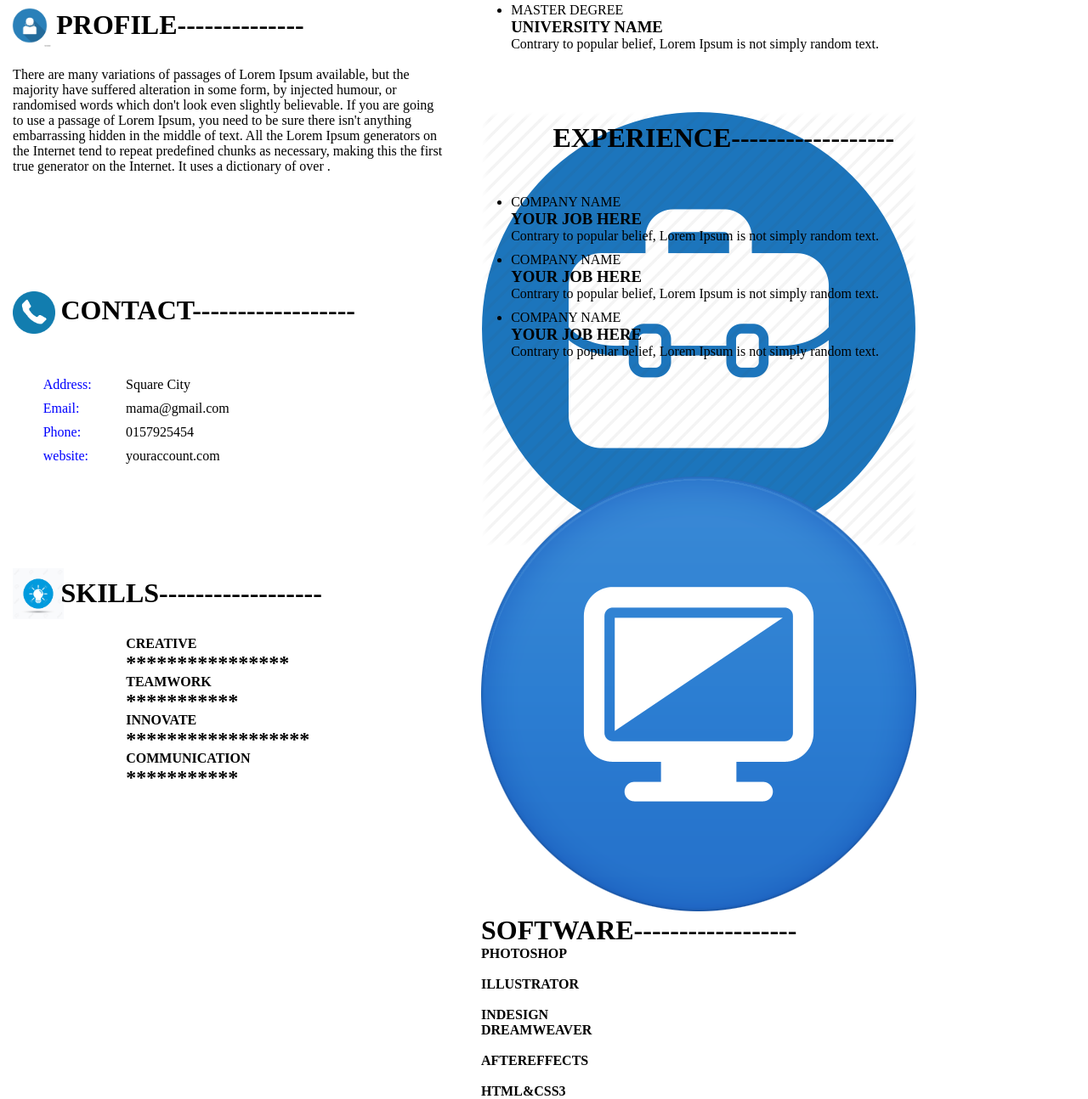
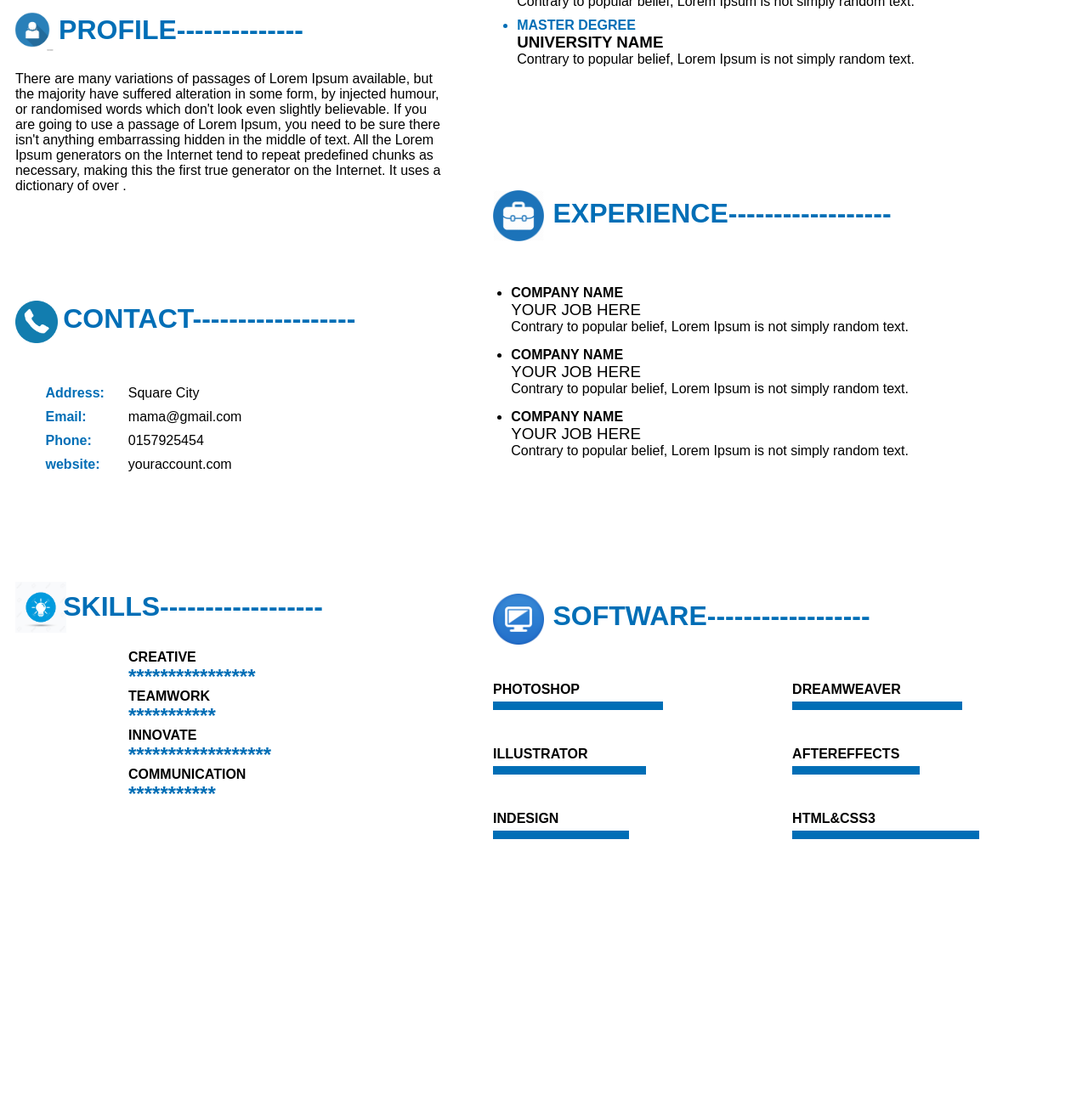
Before and after one commit to sazzadhrz/Exam_1, a plain HTML site: page index.html in a window 1280 px wide. Shown: the part 309-1603 px from the top of the page at 85% size. After the commit the page ends 1420 px from the top, so only its background shows below. Drawn offline with Linux system fonts and the light colour scheme.

Commit message:
Update style.css

```diff
--- a/style.css
+++ b/style.css
@@ -1,11 +1,9 @@
-/*body{
-	margin: 0;
-	padding: 0;
-}*/
 
 *{
 	margin: 0;
 	padding: 0;
+	font-family: Arial;
+	width: auto;
 }
 
 .left{
@@ -15,6 +13,7 @@
 	float: left;
 	padding: 10px;
 	position: relative;
+	padding-left: 1%;
 }
 
 .intro{
@@ -28,22 +27,21 @@
 	height: 100px;
 	width: auto;
 	position: absolute;
-	top: 22%;
+	top: 28%;
 	left: 50%;
 	transform: translate(-50%, -50%);
 }
 
 .intro h1{
-	/*text-align: center;*/
 	position: absolute;
-	top: 67%;
+	top: 75%;
 	left: 50%;
 	transform: translate(-50%, -50%);
 }
 
 #intro_h{
 	position: absolute;
-	top: 54%;
+	top: 61%;
 	left: 50%;
 	transform: translate(-50%, -50%);
 	font-weight: normal;
@@ -51,7 +49,7 @@
 
 .intro h4{
 	position: absolute;
-	top: 77%;
+	top: 85%;
 	left: 50%;
 	transform: translate(-50%, -50%);
 	font-size: 13px;
@@ -61,8 +59,8 @@
 	/*border: 2px solid green;*/
 	height: 23%;
 	position: relative;
+	margin-top: 3%;
 }
-
 .profile img{
 	height: 50px;
 	width: auto;
@@ -73,14 +71,8 @@
 	position: absolute;
 	top: 2%;
 	left: 11%;
+	color: #006EB6;
 }
-
-/*.profile hr{
-	position: absolute;
-	top: 5%;
-	left: 11%;
-	color: red;
-}*/
 
 .profile p{
 	position: absolute;
@@ -94,6 +86,7 @@
 	height: 23%;
 	position: relative;
 	margin: 10px 0px;
+	margin-top: 3%;
 }
 
 .contact img{
@@ -108,6 +101,7 @@
 	position: absolute;
 	top: 3%;
 	left: 12%;
+	color: #006EB6;
 }
 
 .contact ul{
@@ -122,7 +116,8 @@
 	position: absolute;
 	top: 30%;
 	left: 6%;
-	color: blue;
+	color: #006EB6;
+	font-weight: bold;
 }
 
 #details{
@@ -135,6 +130,7 @@
 	/*border: 2px solid green;*/
 	height: 26%;
 	position: relative;
+	margin-top: 3%;
 }
 
 .skills img{
@@ -148,12 +144,17 @@
 	position: absolute;
 	top: 3%;
 	left: 12%;
+	color: #006EB6;
 }
 
 .skill_h{
 	position: absolute;
 	top: 22%;
 	left: 27%;
+}
+
+.skill_h h2{
+	color: #006EB6;
 }
 
 .right{
@@ -166,55 +167,165 @@
 
 .education{
 	/*border: 2px solid green;*/
-	height: 30%;
+	height: 36%;
 	position: relative;
+}
+
+.education img{
+	height: 60px;
+	width: auto;
+	position: absolute;
+	top: 2%;
+	left: 2%;
 }
 
 .education h1{
 	position: absolute;
-	top: 3%;
+	top: 4%;
 	left: 12%;
+	color: #006EB6;
 }
 
 .education ul{
 	position: absolute;
 	top: 21%;
-	left: 5%;
+	left: 6%;
 }
 
 .education li{
 	margin-top: 10px;
+	color: #006EB6;
+	font-weight: bold;
 }
 
 .experience{
 	/*border: 2px solid green;*/
-	height: 30%;
+	height: 33%;
 	position: relative;
 	margin: 10px 0;
 }
 
+.experience img{
+	height: 60px;
+	width: auto;
+	position: absolute;
+	top: 2%;
+	left: 2%;
+}
+
 .experience h1{
 	position: absolute;
-	top: 3%;
+	top: 4%;
 	left: 12%;
+	color: #006EB6;
 }
 
 .experience ul{
 	position: absolute;
-	top: 21%;
+	top: 23%;
 	left: 5%;
 }
 
 .experience li{
-	margin-top: 10px;
+	margin-top: 15px;
+	font-weight: bold;
+}
+
+.experience h3{
+	font-weight: normal;
 }
 
 .software{
 	/*border: 2px solid green;*/
-	height: 30%;
+	height: 28%;
 	position: relative;
 }
 
-.software{
+.software img{
+	height: 60px;
+	width: auto;
+	position: absolute;
+	top: 3%;
+	left: 2%;
+}
 
+.software h1{
+	position: absolute;
+	top: 5%;
+	left: 12%;
+	color: #006EB6;
 }
+
+.sleft{
+	/*border: 2px solid coral;*/
+	height: 70%;
+	width: 45%;
+	position: absolute;
+	top: 27%;
+	left: 2%;
+}
+
+.sleft h4{
+	margin-top: 10px;
+}
+
+#photoshop{
+	height: 10px;
+	width: 200px;
+	background-color: #006EB6;
+	margin: 5px 0;
+	margin-bottom: 15px;
+}
+
+#illustrator{
+	height: 10px;
+	width: 180px;
+	background-color: #006EB6;
+	margin: 5px 0;
+	margin-bottom: 15px;
+}
+
+#indesign{
+	height: 10px;
+	width: 160px;
+	background-color: #006EB6;
+	margin: 5px 0;
+	margin-bottom: 15px;
+}
+
+.sright{
+	/*border: 2px solid coral;*/
+	height: 70%;
+	width: 45%;
+	position: absolute;
+	top: 27%;
+	left: 52%;
+}
+
+.right h4{
+	margin-top: 10px;
+}
+
+#dreamweaver{
+	height: 10px;
+	width: 200px;
+	background-color: #006EB6;
+	margin: 5px 0;
+	margin-bottom: 15px;
+}
+
+#aftereffects{
+	height: 10px;
+	width: 150px;
+	background-color: #006EB6;
+	margin: 5px 0;
+	margin-bottom: 15px;
+}
+
+#hc{
+	height: 10px;
+	width: 220px;
+	background-color: #006EB6;
+	margin: 5px 0;
+	margin-bottom: 15px;
+}
```
